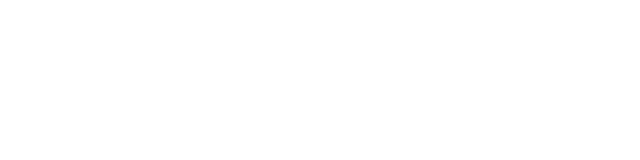
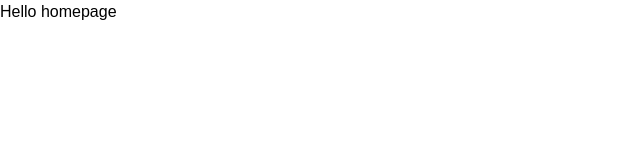
Before and after one commit to gambal/mon-portfolio, a Next.js app: page / in a window 1280 px wide. Shown: the top 160 px of the page, without its empty margins (0-640 px from the left). Built offline with nearby package versions, Linux system fonts and the light colour scheme; a web font is replaced by a local one.

Commit message:
Je me lance par la fenetre si c'est ça

```diff
--- a/src/app/layout.js
+++ b/src/app/layout.js
@@ -4,7 +4,7 @@
   return (
     <html lang="fr">
       <body>
-        {/* {children} */}
+        {children}
         </body>
     </html>
   );
```
